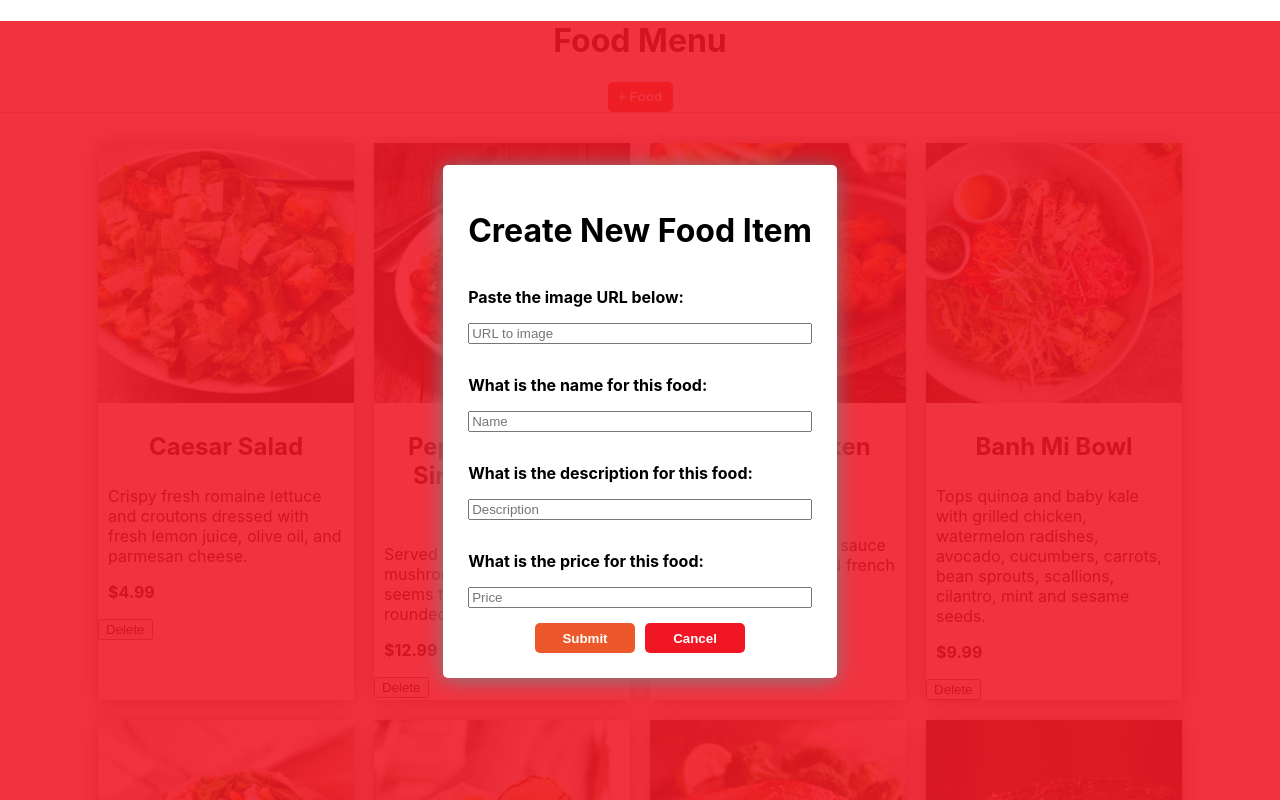
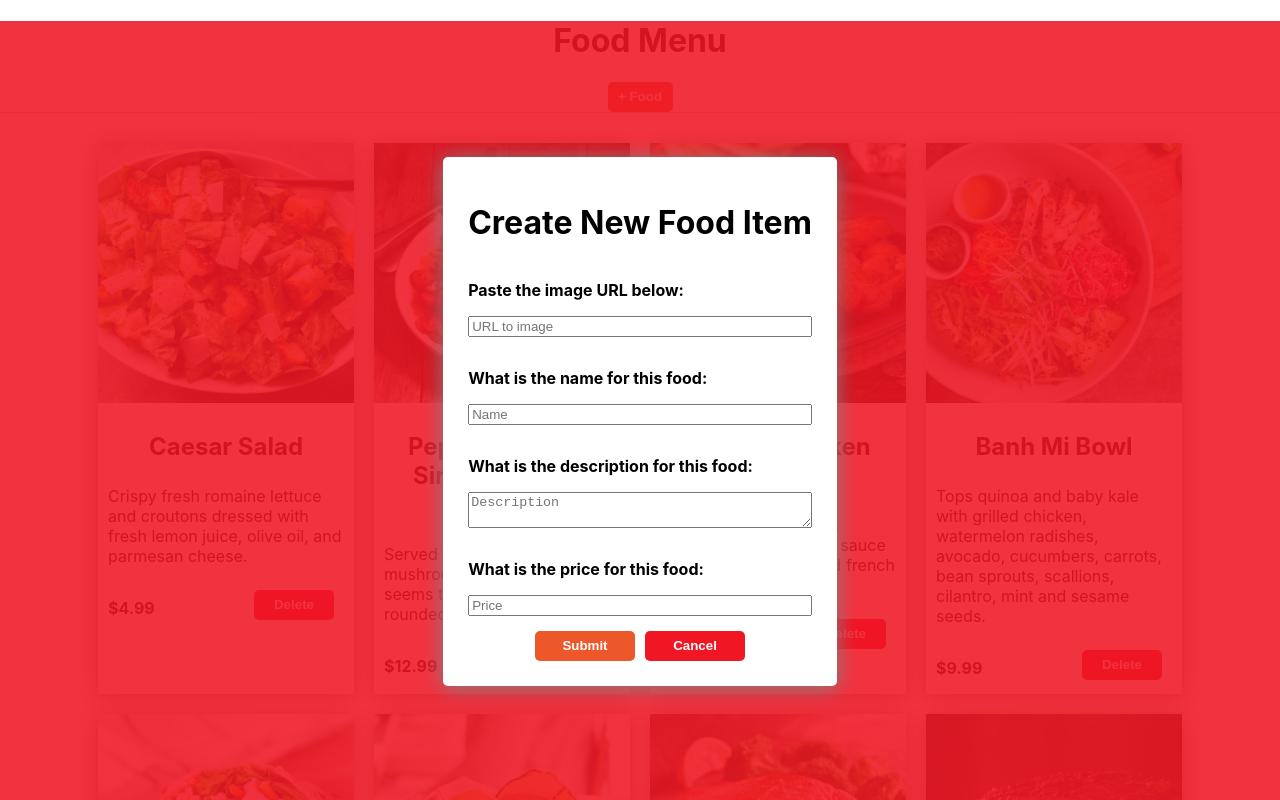
Before and after one commit to tknyim/Menu-Management, a React (Create React App) app: page / in a window 1280 px wide. Both pictures are taken after a click on the button "+ Food". Shown: the top 800 px of the page. Built offline with nearby package versions, Linux system fonts and the light colour scheme.

Commit message:
reorganized code flow and corrected add items

```diff
--- a/src/App.css
+++ b/src/App.css
@@ -36,6 +36,25 @@
 .card-price {
   padding: 0 10px;
   font-weight: bold;
+}
+
+.card-bottom {
+  display: flex;
+  justify-content: space-between;
+}
+
+.card-delete {
+  margin-top: 8px;
+  margin-right: 20px;
+  background-color: #f01624;
+  color: white;
+  font-weight: bold;
+  border: none;
+  width: 80px;
+  height: 30px;
+  border-radius: 5px;
+  cursor: pointer;
+  transition-duration: 0.4s;
 }
 
 /* Food Header */
--- a/src/App.js
+++ b/src/App.js
@@ -1,17 +1,61 @@
-import React, {useState} from 'react';
+import React, { useState } from 'react';
+import { productData } from "./Components/Data";
 import Menu from './Components/Menu';
 import AddFood from './Components/AddFood';
 import AddModal from './Components/AddModal';
 import './App.css';
 
 const App = () => {
+  const [data, setData] = useState(productData);
   const [openFood, setOpenFood] = useState(false);
+
+  const [foodImg, setFoodImg] = useState("");
+  const [foodName, setFoodName] = useState("");
+  const [foodDesc, setFoodDesc] = useState("");
+  const [foodPrice, setFoodPrice] = useState();
+
+  const foodId = Math.round(Math.random() * (100 - 10 + 1) + 10);
+
+  console.log(foodId);
+
+  const handleAddImg = (e) => {
+    setFoodImg(e.target.value);
+  };
+  const handleAddName = (e) => {
+    setFoodName(e.target.value);
+  };
+  const handleAddDesc = (e) => {
+    setFoodDesc(e.target.value);
+  };
+  const handleAddPrice = (e) => {
+    setFoodPrice(e.target.value);
+  };
+
+  const handleAddClick = (e) => {
+    setData([...data, {
+      id: foodId,
+      img: foodImg,
+      alt: foodName + "-prod",
+      name: foodName,
+      desc: foodDesc,
+      price: foodPrice
+    }]);
+    setOpenFood(false);
+  }
+  console.log(handleAddClick);
+  console.log(data);
+
 
   return (
     <div>
       {openFood && < AddModal
-                closeFoodMod={setOpenFood}
-            />}
+        closeFoodMod={setOpenFood}
+        handleAddImg={handleAddImg}
+        handleAddName={handleAddName}
+        handleAddDesc={handleAddDesc}
+        handleAddPrice={handleAddPrice}
+        handleAddClick={handleAddClick}
+      />}
       <div className="menu">
         <h1>Food Menu</h1>
         <nav className="food-nav">
@@ -21,7 +65,9 @@ const App = () => {
         </nav>
       </div>
       <div>
-        <Menu />
+        <Menu
+          data={data}
+        />
       </div>
     </div>
   )
--- a/src/Components/AddModal.js
+++ b/src/Components/AddModal.js
@@ -1,12 +1,14 @@
-import React from "react";
+import React, {useState} from "react";
+import { productData } from "./Data";
 
-const AddModal = ({closeFoodMod}) => {
+const AddModal = ({closeFoodMod, handleAddImg, handleAddName, handleAddDesc, handleAddPrice, handleAddClick}) => {
+
 
     return (
         <div className="food-modbg">
             <div
                 className="food-modcon"
-                onSubmit={e => {
+                onChange={e => {
                     e.preventDefault()
                 }}
             >
@@ -17,6 +19,7 @@ const AddModal = ({closeFoodMod}) => {
                     type="text"
                     name="query"
                     placeholder="URL to image"
+                    onChange={handleAddImg}
                 />
                 <p className="food-modp">What is the name for this food:</p>
                 <input
@@ -24,13 +27,14 @@ const AddModal = ({closeFoodMod}) => {
                     type="text"
                     name="query"
                     placeholder="Name"
+                    onChange={handleAddName}
                 />
                 <p className="food-modp">What is the description for this food:</p>
-                <input
+                <textarea
                     className="food-modinput"
-                    type="text"
                     name="query"
                     placeholder="Description"
+                    onChange={handleAddDesc}
                 />
                 <p className="food-modp">What is the price for this food:</p>
                 <input
@@ -38,12 +42,12 @@ const AddModal = ({closeFoodMod}) => {
                     type="text"
                     name="query"
                     placeholder="Price"
+                    onChange={handleAddPrice}
                 />
                 <div className="food-btncon">
-                <button type="submit" className="food-submit">Submit</button>
+                <button type="submit" className="food-submit" onClick={handleAddClick}>Submit</button>
                 <button type="submit" className="food-cancel" onClick={()=>closeFoodMod(false)}>Cancel</button>
                 </div>
-
             </div>
         </div>
     )
--- a/src/Components/Card.js
+++ b/src/Components/Card.js
@@ -1,13 +1,16 @@
 import React from "react";
 
-const Card = ({product}) => {
+const Card = ({ product }) => {
     return (
         <div className="card-body" key={product.id}>
             <img className="card-img" src={product.img} alt={product.alt} />
             <h2 className="card-title">{product.name}</h2>
             <p className="card-description">{product.desc}</p>
-            <p className="card-price">{product.price}</p>
-            <button className="card-delete">Delete</button>
+            <div className="card-bottom">
+                <p className="card-price">{product.price}</p>
+                <button className="card-delete">Delete</button>
+            </div>
+
         </div>
     )
 }
--- a/src/Components/Menu.js
+++ b/src/Components/Menu.js
@@ -1,9 +1,7 @@
-import React, {useState} from "react";
-import { productData } from "./Data";
+import React from "react";
 import Card from "./Card";
 
-const Menu = () => {
-    const [data, setData] = useState(productData);
+const Menu = ({data}) => {
 
     return (
         <div className="card">
```
